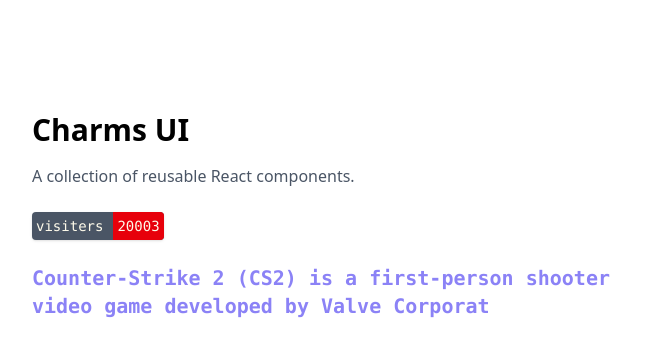
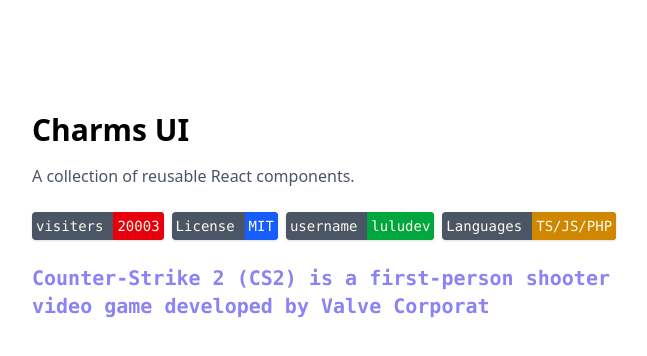
Before and after one commit to luludevcn/charms-ui, a React (Vite) app: page / in a window 1280 px wide. Shown: the top 356 px of the page, without its empty margins (288-935 px from the left). Built offline with nearby package versions, Linux system fonts and the light colour scheme.

Commit message:
badge to support string and number

```diff
--- a/package.json
+++ b/package.json
@@ -44,6 +44,10 @@
       "import": "./dist/Badge.es.js",
       "types": "./dist/types/Badge.d.ts"
     },
+    "./Recount": {
+      "import": "./dist/Recount.es.js",
+      "types": "./dist/types/Recount.d.ts"
+    },
     "./styles": "./dist/index.css"
   },
   "peerDependencies": {
--- a/src/App.tsx
+++ b/src/App.tsx
@@ -11,7 +11,12 @@ function App() {
     <div className='m-auto w-1/2 mt-28'>
       <h1 className='text-3xl font-bold mb-4'>Charms UI</h1>
       <p className='text-gray-600 mb-6'>A collection of reusable React components.</p>
-      <Badge title={'visiters'} count={20003} leftBg='bg-gray-600' rightBg='bg-red-600' href='http://luludev.cn'></Badge>
+      <div className='flex gap-2'>
+        <Badge title={'visiters'} value={20003} leftBg='bg-gray-600' rightBg='bg-red-600' href='http://luludev.cn'></Badge>
+        <Badge title={'License'} value={'MIT'} leftBg='bg-gray-600' rightBg='bg-blue-600' href='http://luludev.cn'></Badge>
+        <Badge title={'username'} value={'luludev'} leftBg='bg-gray-600' rightBg='bg-green-600' href='http://luludev.cn'></Badge>
+        <Badge title={'Languages'} value={'TS/JS/PHP'} leftBg='bg-gray-600' rightBg='bg-yellow-600' href='http://luludev.cn'></Badge>
+      </div>
       <br></br>
       <Recount text={recountText} speed={50}
         delay={1000}
--- a/src/components/Badge/Badge.types.ts
+++ b/src/components/Badge/Badge.types.ts
@@ -1,7 +1,7 @@
 
 export interface BadgeProps extends React.HTMLAttributes<HTMLElement> {
     title: string;
-    count?: number;
+    value?: number | string;
     leftBg?: Colors;
     rightBg?: Colors;
     href?: string;
--- a/src/components/Badge/index.tsx
+++ b/src/components/Badge/index.tsx
@@ -5,7 +5,7 @@ export const Badge: React.FC<BadgeProps> = ({ ...props }) => (
 
     <div className={`w-fit shadow rounded text-sm overflow-hidden ${props.leftBg}`} >
         <a className="flex gap-1.5 cursor-pointer" href={props.href}>
-            <span className="px-1 py-1 font-mono text-amber-50">{props.title}</span><span className={`px-1 py-1 font-mono text-amber-50 ${props.rightBg}`}>{props.count}</span>
+            <span className="px-1 py-1 font-mono text-amber-50">{props.title}</span><span className={`px-1 py-1 font-mono text-amber-50 ${props.rightBg}`}>{props.value}</span>
         </a>
     </div>
 )
--- a/vite.config.ts
+++ b/vite.config.ts
@@ -21,6 +21,7 @@ export default defineConfig({
     lib: {
       entry: {
         Badge: resolve(__dirname, 'src/components/Badge/index.tsx'),
+        Recount: resolve(__dirname, 'src/components/Recount/index.tsx'),
         index: resolve(__dirname, 'src/index.ts')
       },
       formats: ['es'],
```
Also changed, not shown: 1 other file (tests, documents, lock files or other folders).
